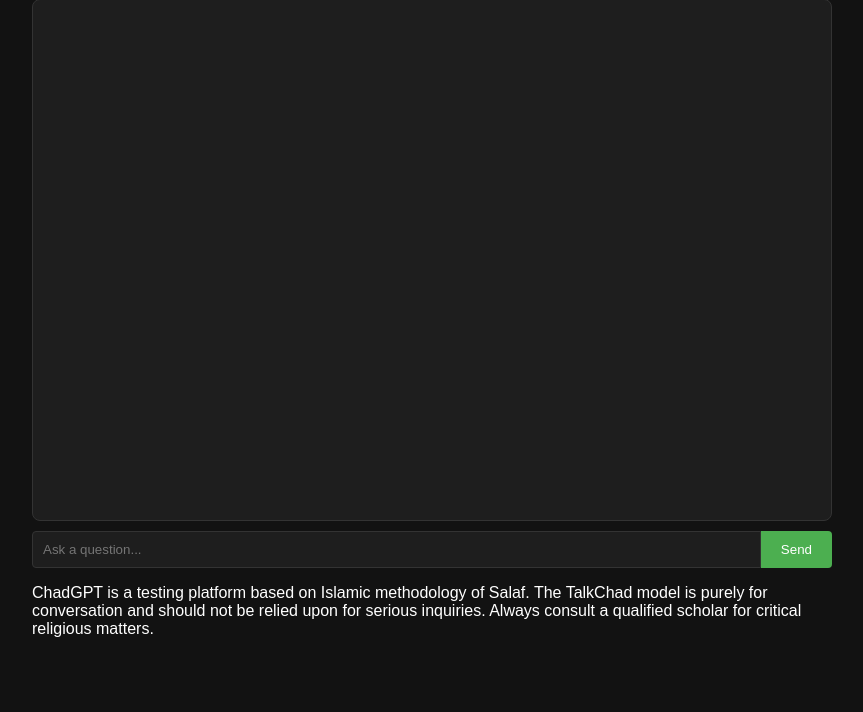
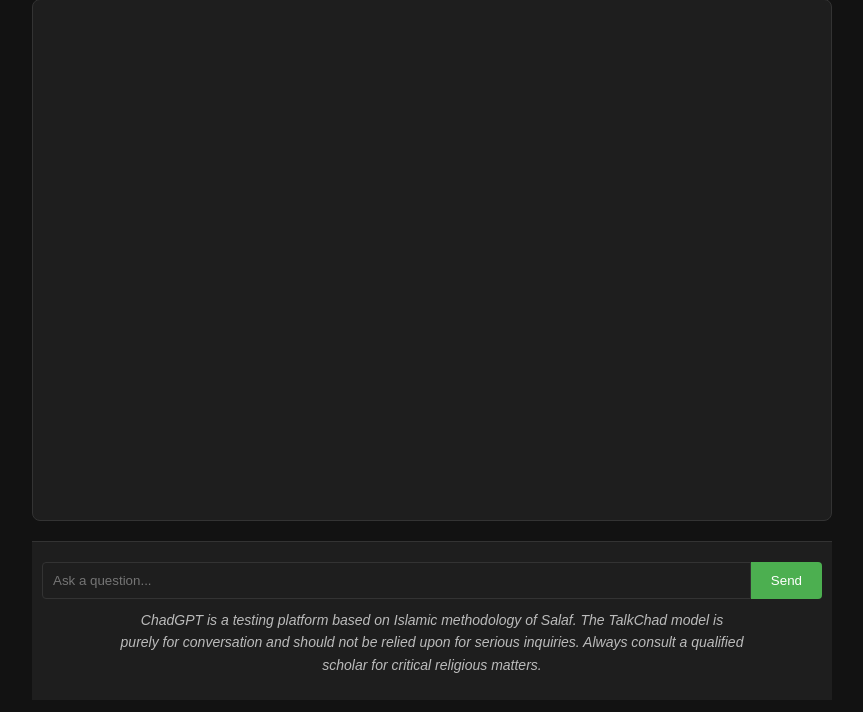
Before and after one commit to testcolab-web/ChadGPT, a Flask app: page / in a window 1280 px wide. Shown: the part 72-784 px from the top of the page, without its empty margins (208-1071 px from the left). Run offline with Flask 3, Linux system fonts and the light colour scheme.

Commit message:
Update styles.css

```diff
--- a/static/styles.css
+++ b/static/styles.css
@@ -129,3 +129,34 @@ header button {
 input:focus {
     outline: none;
 }
+
+/* Footer styling */
+footer {
+    margin-top: 20px;
+    font-size: 12px;
+    color: #aaa;
+    text-align: center;
+    padding: 10px;
+    background-color: #1e1e1e;
+    border-top: 1px solid #333;
+}
+
+footer .footer-text {
+    font-size: 14px;
+    color: #bbb;
+    line-height: 1.6;
+    margin-top: 10px;
+    font-style: italic;
+    max-width: 80%;
+    margin-left: auto;
+    margin-right: auto;
+}
+
+footer .footer-text a {
+    color: #4caf50;
+    text-decoration: none;
+}
+
+footer .footer-text a:hover {
+    text-decoration: underline;
+}
```
